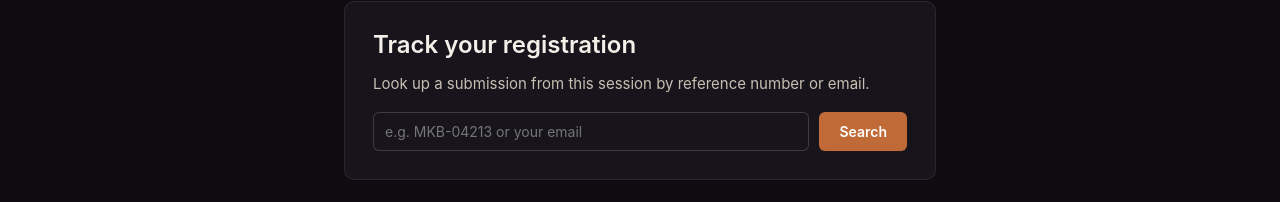
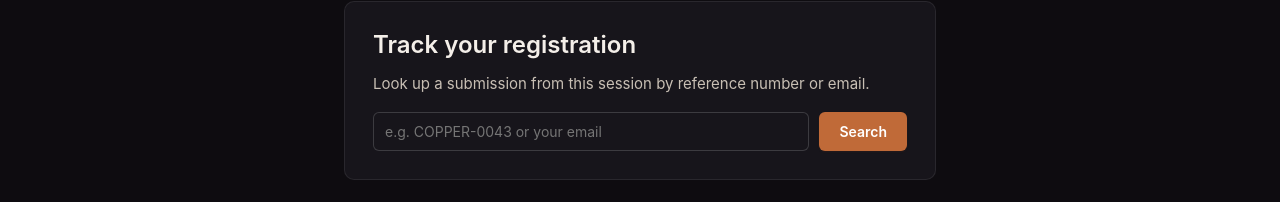
Before and after one commit to patiwadannymhango/copperbelt-marathon-site, a React (Vite) app: page / in a window 1280 px wide. Shown: the part 2013-2215 px from the top of the page. Built offline with nearby package versions, Linux system fonts and the light colour scheme; no server answers.

Commit message:
Update TrackRegistration.tsx

```diff
--- a/src/components/TrackRegistration.tsx
+++ b/src/components/TrackRegistration.tsx
@@ -28,7 +28,7 @@ export default function TrackRegistration() {
         <input
           value={query}
           onChange={(e) => setQuery(e.target.value)}
-          placeholder="e.g. MKB-04213 or your email"
+          placeholder="e.g. COPPER-0043 or your email"
           onKeyDown={(e) => e.key === 'Enter' && handleSearch()}
         />
         <button className="btn-primary" onClick={handleSearch} disabled={searching}>
```
